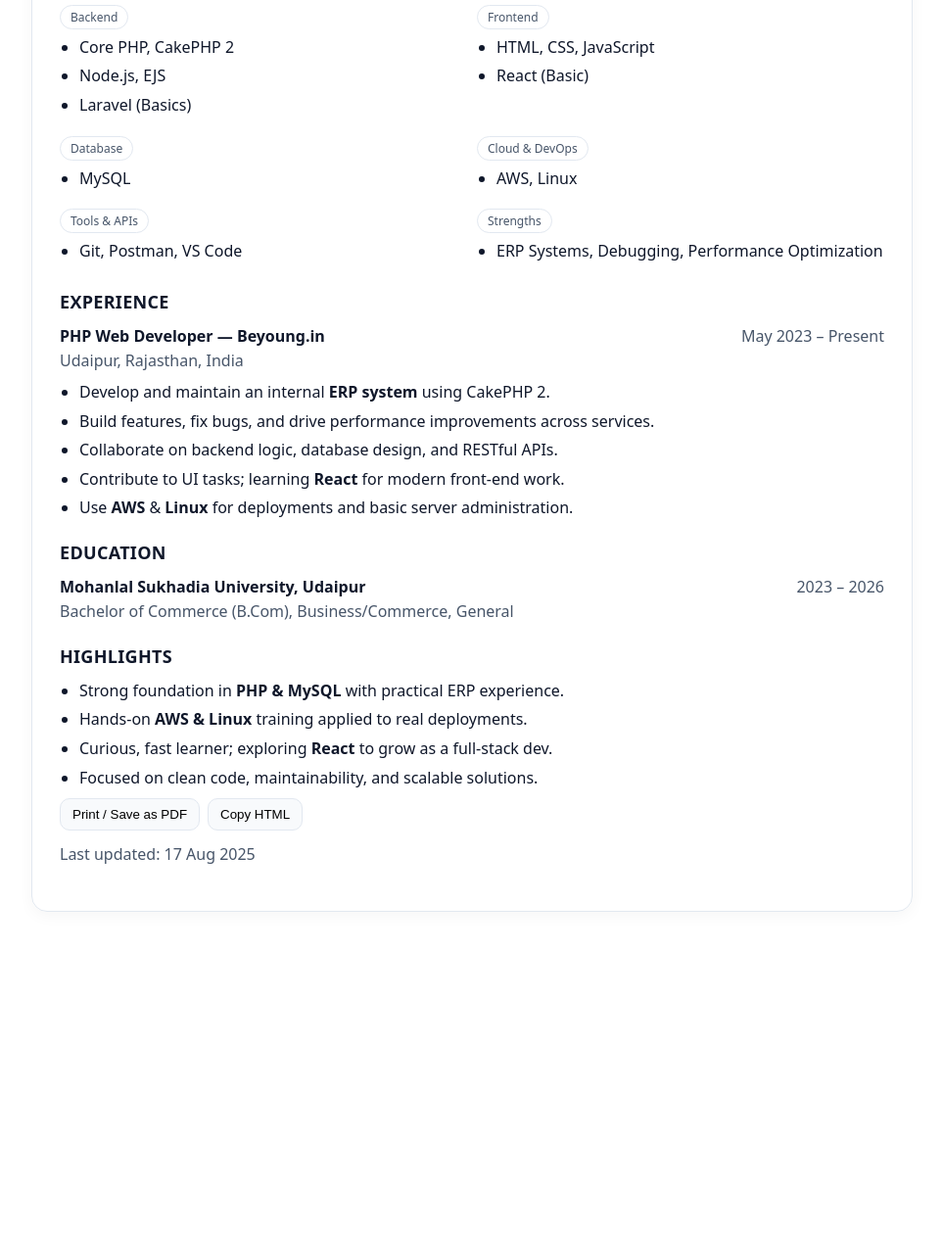
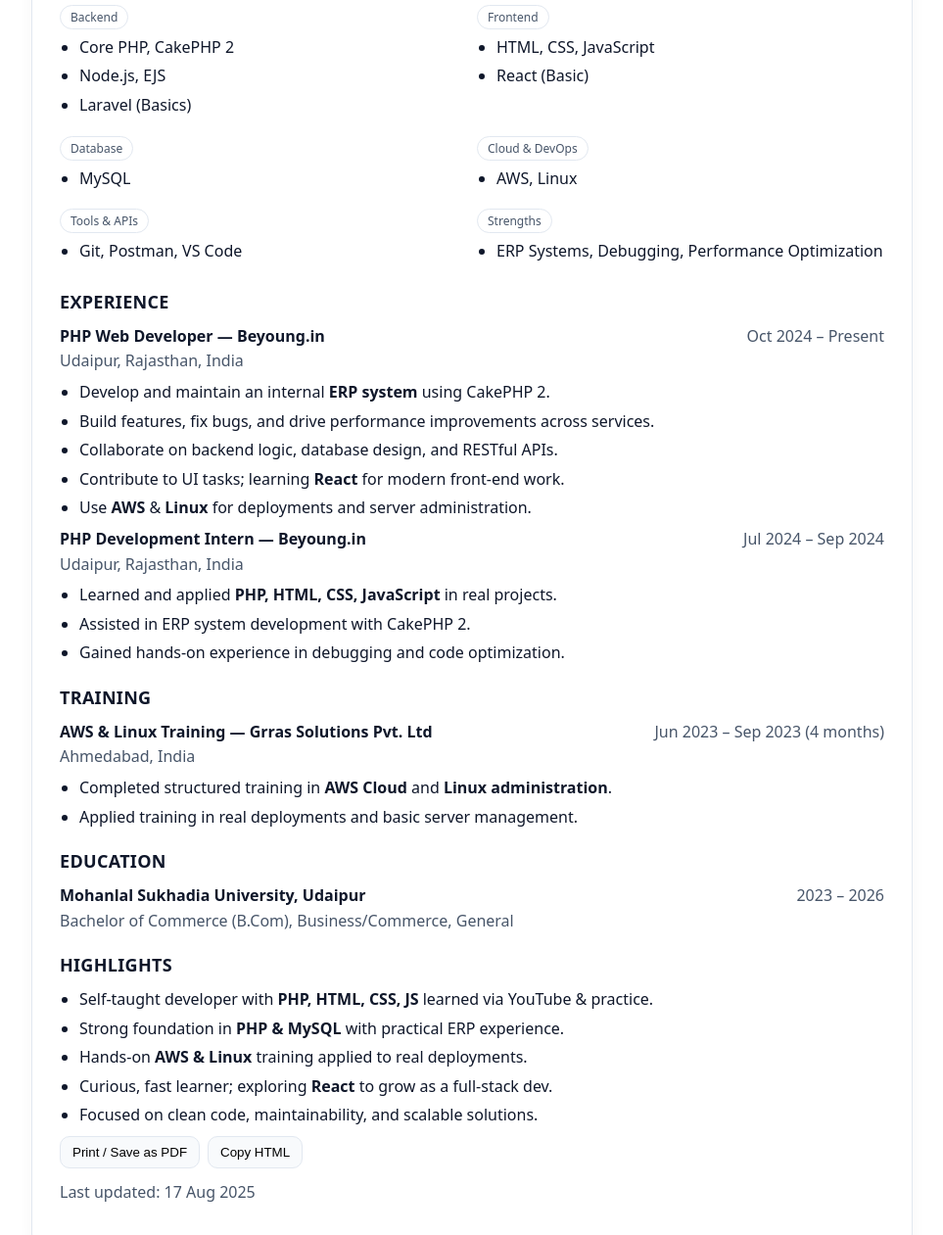
Before and after one commit to Rudhrasoni/resume, a plain HTML site: page index.html in a window 1280 px wide. Shown: the part 385-1646 px from the top of the page at 98% size, without its empty margins (158-1121 px from the left). Before the commit the page ends 1348 px from the top, so only its background shows below. Drawn offline with Linux system fonts and the light colour scheme.

Commit message:
Update index.html

```diff
--- a/index.html
+++ b/index.html
@@ -58,7 +58,7 @@
 
     <section aria-labelledby="summary">
       <h2 id="summary">Summary</h2>
-      <p>Full Stack Developer with 1+ years of experience in <strong>PHP (Core PHP, CakePHP 2)</strong>, <strong>Node.js</strong>, and <strong>EJS</strong>. Currently at <strong>Beyoung</strong> (product-based clothing brand), contributing to building and maintaining internal ERP systems. Skilled in <strong>backend development, databases, and deployments</strong>, with growing expertise in <strong>React</strong>. Hands-on experience with <strong>AWS</strong> and <strong>Linux</strong> for server and deployment tasks. Passionate about solving real-world problems through clean, efficient code.</p>
+      <p>Self-taught Full Stack Developer with hands-on learning through YouTube and real projects. Experienced in <strong>PHP (Core PHP, CakePHP 2)</strong>, <strong>Node.js</strong>, and <strong>EJS</strong>. Currently at <strong>Beyoung</strong> (product-based clothing brand), contributing to building and maintaining ERP systems. Skilled in <strong>backend development, databases, and deployments</strong>, with growing expertise in <strong>React</strong>. Completed <strong>AWS &amp; Linux training</strong> at Grras Solutions Pvt. Ltd, Ahmedabad. Passionate about solving real-world problems through clean, efficient code.</p>
     </section>
 
     <section aria-labelledby="skills">
@@ -113,14 +113,56 @@
           <div class="role-title">PHP Web Developer — Beyoung.in</div>
           <div class="muted">Udaipur, Rajasthan, India</div>
         </div>
-        <div class="muted">May 2023 – Present</div>
+        <div class="muted">Oct 2024 – Present</div>
       </div>
       <ul>
         <li>Develop and maintain an internal <strong>ERP system</strong> using CakePHP 2.</li>
         <li>Build features, fix bugs, and drive performance improvements across services.</li>
         <li>Collaborate on backend logic, database design, and RESTful APIs.</li>
         <li>Contribute to UI tasks; learning <strong>React</strong> for modern front-end work.</li>
-        <li>Use <strong>AWS</strong> &amp; <strong>Linux</strong> for deployments and basic server administration.</li>
+        <li>Use <strong>AWS</strong> &amp; <strong>Linux</strong> for deployments and server administration.</li>
+      </ul>
+
+      <div class="role">
+        <div>
+          <div class="role-title">PHP Development Intern — Beyoung.in</div>
+          <div class="muted">Udaipur, Rajasthan, India</div>
+        </div>
+        <div class="muted">Jul 2024 – Sep 2024</div>
+      </div>
+      <ul>
+        <li>Learned and applied <strong>PHP, HTML, CSS, JavaScript</strong> in real projects.</li>
+        <li>Assisted in ERP system development with CakePHP 2.</li>
+        <li>Gained hands-on experience in debugging and code optimization.</li>
+      </ul>
+
+      <!-- Optional: Uncomment if you want to include non-tech work
+      <div class="role">
+        <div>
+          <div class="role-title">Sales Executive — Real Estate (Part-time)</div>
+          <div class="muted">Ahmedabad, India</div>
+        </div>
+        <div class="muted">2023</div>
+      </div>
+      <ul>
+        <li>Developed strong communication and negotiation skills through client interactions.</li>
+        <li>Worked on sales strategies, improving persuasion and people skills.</li>
+      </ul>
+      -->
+    </section>
+
+    <section aria-labelledby="training">
+      <h2 id="training">Training</h2>
+      <div class="role">
+        <div>
+          <div class="role-title">AWS &amp; Linux Training — Grras Solutions Pvt. Ltd</div>
+          <div class="muted">Ahmedabad, India</div>
+        </div>
+        <div class="muted">Jun 2023 – Sep 2023 (4 months)</div>
+      </div>
+      <ul>
+        <li>Completed structured training in <strong>AWS Cloud</strong> and <strong>Linux administration</strong>.</li>
+        <li>Applied training in real deployments and basic server management.</li>
       </ul>
     </section>
 
@@ -138,6 +180,7 @@
     <section aria-labelledby="highlights">
       <h2 id="highlights">Highlights</h2>
       <ul>
+        <li>Self-taught developer with <strong>PHP, HTML, CSS, JS</strong> learned via YouTube & practice.</li>
         <li>Strong foundation in <strong>PHP &amp; MySQL</strong> with practical ERP experience.</li>
         <li>Hands-on <strong>AWS &amp; Linux</strong> training applied to real deployments.</li>
         <li>Curious, fast learner; exploring <strong>React</strong> to grow as a full-stack dev.</li>
```
